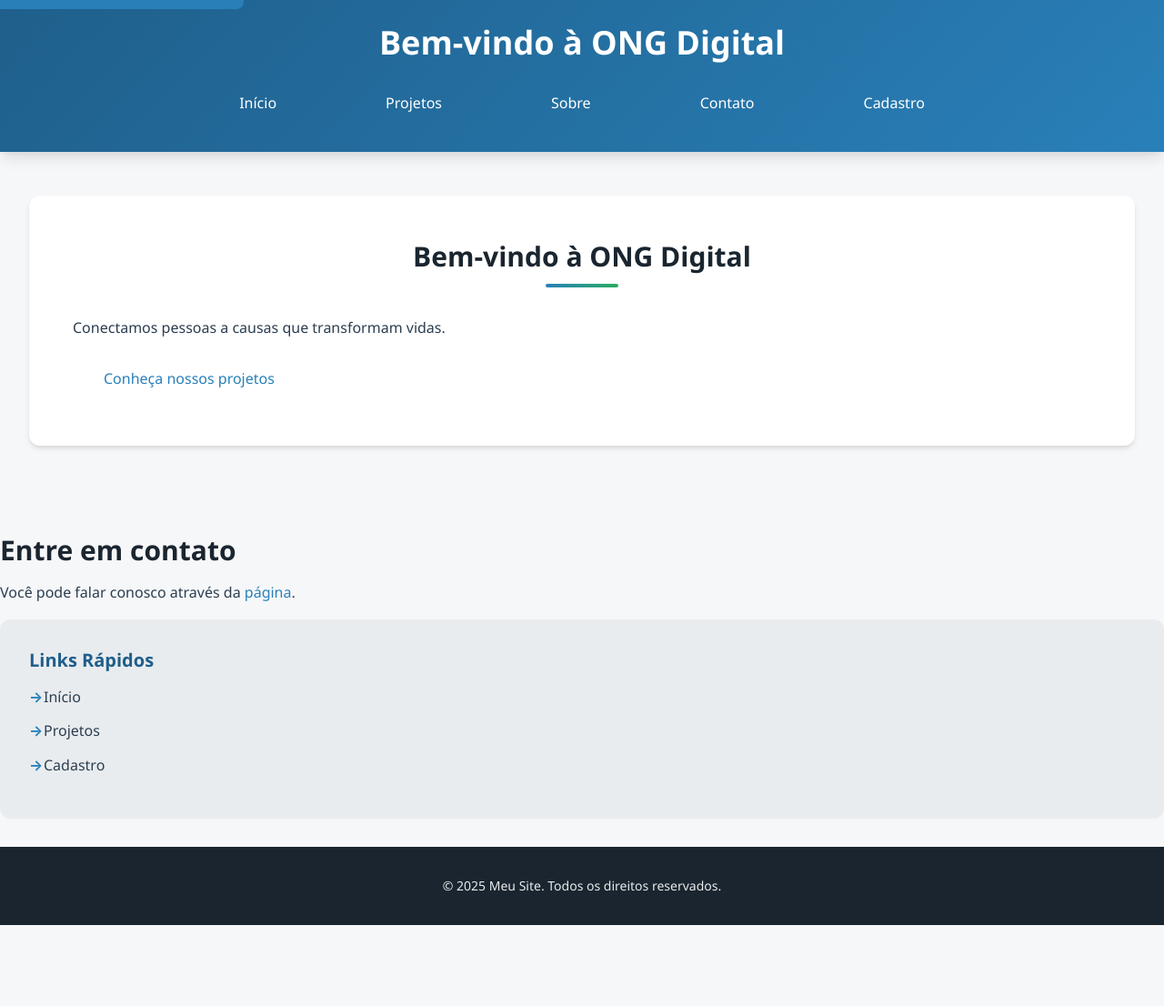
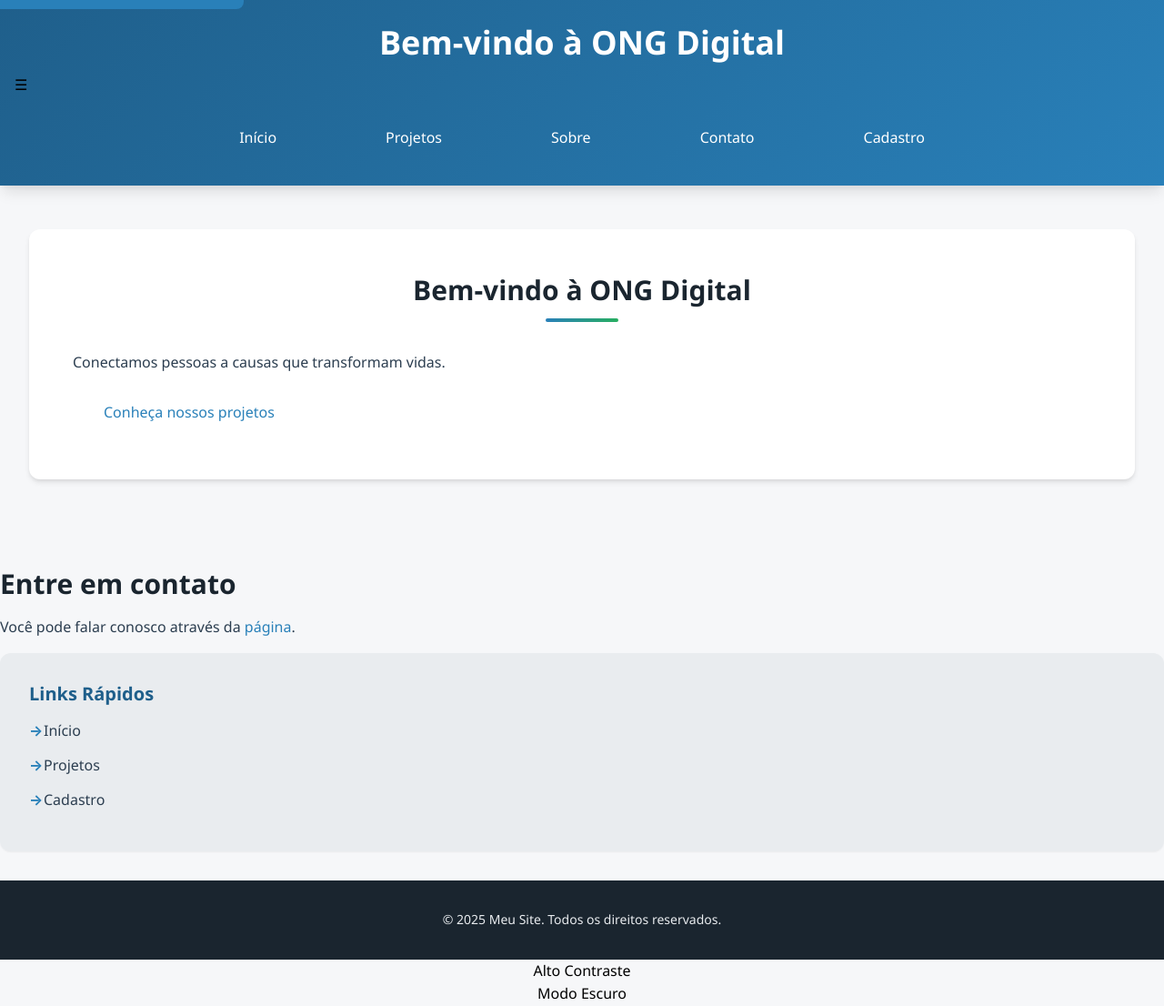
Before and after one commit to GilbertProfissional/Versionamento-Acessibilidade-e-Deploy, a plain HTML site: page index.html in a window 1280 px wide. Shown: the whole page at 91% size. Before the commit the page ends 1017 px from the top, so only its background shows below. Drawn offline with Linux system fonts and the light colour scheme.

Commit message:
ajuste index com botões de acessibilidade

```diff
--- a/index.html
+++ b/index.html
@@ -16,10 +16,12 @@
     <h1>Bem-vindo à ONG Digital</h1>
 
     <!-- Botão Toggle do menu mobile -->
-    <button id="btnNavToggle" aria-controls="primary-navigation" aria-expanded="false">
-      <span class="sr-only">Abrir Menu</span>
+    <button id=""btnNavToggle"
+      aria-controls="primary-navigation"
+      aria-expanded="false"
+      aria-label="Alternar Menu Principal">
+      ☰
     </button>
-
     <!-- Menu Principal -->
     <nav id="primary-navigation" aria-label="Menu Principal">
       <ul>
@@ -130,7 +132,9 @@
   </footer>
 
   <!-- ====== SCRIPTS ====== -->
-  <script src="js/script .js"></script>
+  <script src="js/script.js"></script>
   <script type="module" src="js/app.js"></script>
+  <button id="btnHighContrast">Alto Contraste</button>
+  <button id="btnDarkMode">Modo Escuro</button>
 </body>
 </html>
```
